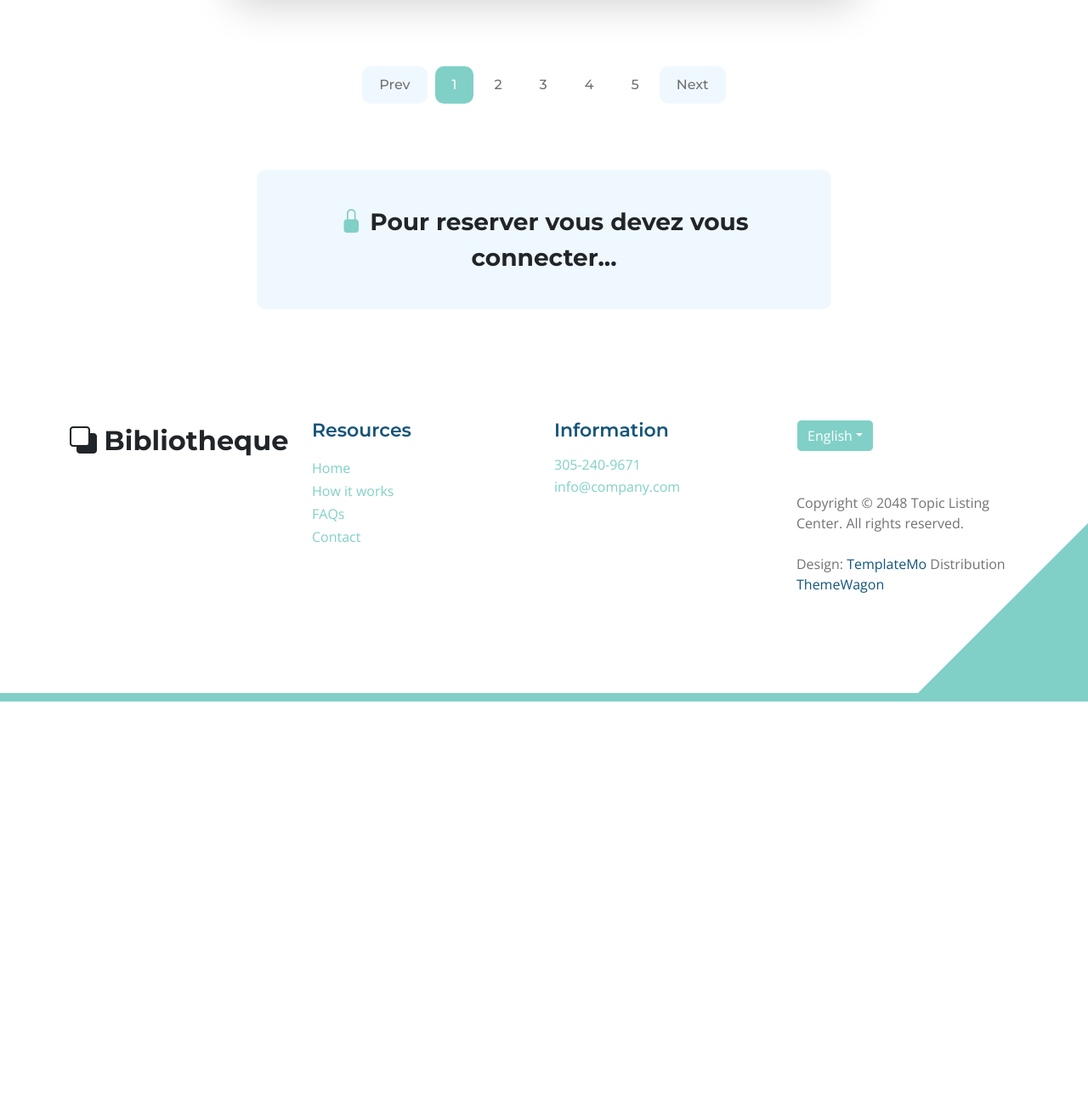
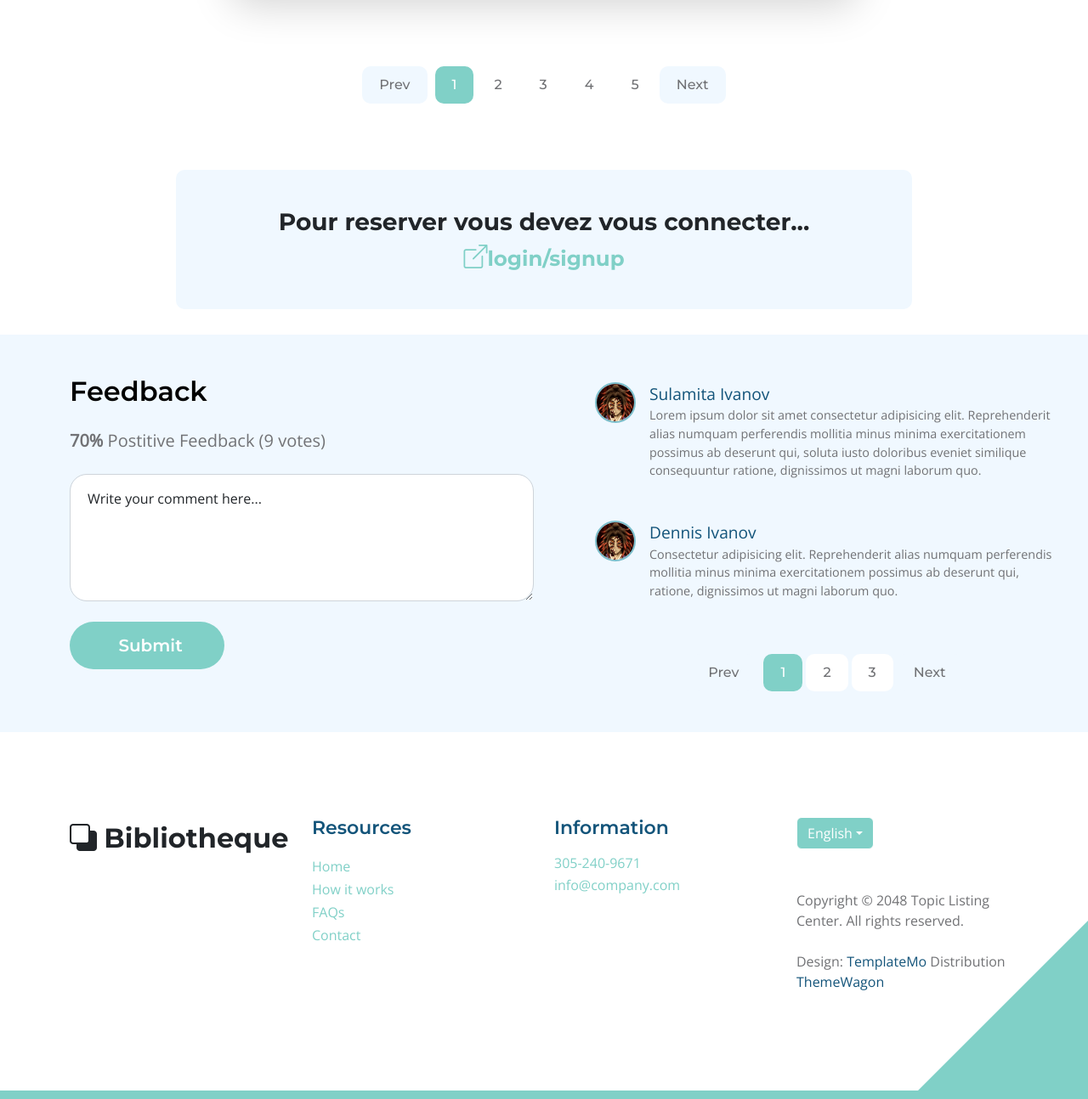
Before and after one commit to NadaMesbah/Library-Management-Project, a Django app: page /ouvrage/9e0dcb7c-729a-468b-a2b3-18f6c9dac47d in a window 1280 px wide. Shown: the part 1743-3037 px from the top of the page at 85% size. Before the commit the page ends 2569 px from the top, so only its background shows below. Run offline with Django 5.2, Linux system fonts and the light colour scheme; data comes from the database, SQL or seed files in the repository; some libraries are stand-ins or nearby versions.

Commit message:
Feedback Section

```diff
--- a/ouvrages/templates/ouvrages/browse-ouvrages.html
+++ b/ouvrages/templates/ouvrages/browse-ouvrages.html
@@ -79,7 +79,7 @@
                                     {% comment %} {% if ouvrage.vote_total != 0 %} {% endcomment %}
                                         <p class="">
                                             <span style="font-weight: bold;">{{ouvrage.vote_ratio}}%</span> Postitive
-                                                Feedback ({{ouvrage.vote_total}} votes)
+                                            Feedback ({{ouvrage.vote_total}} vote{{ ouvrage.vote_total|pluralize:"s" }})
                                         </p>
                                     {% comment %} {%endif%} {% endcomment %}
                                 </div>
--- a/ouvrages/templates/ouvrages/index.html
+++ b/ouvrages/templates/ouvrages/index.html
@@ -60,7 +60,7 @@
                                 {% comment %} {% if best_ouvrage.vote_total != 0 %} {% endcomment %}
                                     <p class="mb-0">
                                         <span style="font-weight: bold;">{{best_ouvrage.vote_ratio}}%</span> Postitive
-                                            Feedback ({{best_ouvrage.vote_total}} votes)
+                                            Feedback ({{best_ouvrage.vote_total}} vote{{ best_ouvrage.vote_total|pluralize:"s" }})
                                     </p>
                                 {% comment %} {%endif%} {% endcomment %}
                                 {% comment %} <h5 class="text-black-50 mt-2">Description:</h5>
@@ -101,7 +101,7 @@
                                 {% comment %} {% if newest_ouvrage.vote_total != 0 %} {% endcomment %}
                                     <p class="text-white mt-2">
                                         <span style="font-weight: bold;">{{newest_ouvrage.vote_ratio}}%</span> Postitive
-                                            Feedback ({{newest_ouvrage.vote_total}} votes)
+                                        Feedback ({{newest_ouvrage.vote_total}} vote{{ newest_ouvrage.vote_total|pluralize:"s" }})
                                     </p>
                                 {% comment %} {%endif%} {% endcomment %}
                                 <h5 class="text-white mb-2">Description:</h5>
@@ -164,7 +164,7 @@
                                     </p>
                                     <p class="mb-0">
                                         <span style="font-weight: bold;">{{ouvrage.vote_ratio}}%</span> Postitive
-                                            Feedback ({{ouvrage.vote_total}} votes)
+                                        Feedback ({{ouvrage.vote_total}} vote{{ ouvrage.vote_total|pluralize:"s" }})
                                     </p>
                             </div>
                         </div>
--- a/ouvrages/templates/ouvrages/single-ouvrage.html
+++ b/ouvrages/templates/ouvrages/single-ouvrage.html
@@ -136,10 +136,106 @@
                     </ul>
                 </nav>
             </div>
-            <div class="col-lg-8 col-12 m-auto mt-lg-5" id="reservation">
+            <div class="col-lg-10 col-12 m-auto mt-lg-5" id="reservation">
                 <blockquote>
-                    <a href="#" class="custom-icon bi-lock-fill smoothscroll"></a> Pour reserver vous devez vous connecter...
+                    Pour reserver vous devez vous connecter... <a href="#" class="custom-icon bi-box-arrow-up-right smoothscroll"><small>login/signup</small></a>
                 </blockquote>
+            </div>
+        </div>
+    </div>
+</section>
+<section>
+    <div class="pt-lg-5 pb-lg-5 section-bg">
+        <div class="container">
+            <div class="row">
+                <div class="col">
+                <div class="w-100 col-12">
+                    <h3 class="mb-3 pb-2">Feedback</h3>
+                    <p class="mb-lg-4">
+                    <span style="font-weight: bold;">{{ouvrage.vote_ratio}}%</span> Postitive
+                    Feedback ({{ouvrage.vote_total}} vote{{ ouvrage.vote_total|pluralize:"s" }})
+                    </p>
+                </div>
+
+                <div class="w-100 col-12 mt-lg-2">
+                    <form action="#" method="post" class="custom-form contact-form" role="form">
+                        <div class="col">
+                        <div class="col-lg-12 col-12">
+
+                            <div class="form-floating">
+                                <textarea class="form-control" id="message" name="message" placeholder="Write your comments here..."></textarea>
+
+                                <label for="floatingTextarea">Write your comment here...</label>
+                            </div>
+                        </div>
+                        <div class="col-lg-4 col-12 ms-0">
+                            <button type="submit" class="form-control">Submit</button>
+                        </div>
+                        </div>
+                    </form>
+                </div>
+                </div>
+
+                <div class="col">
+                <div class="commentList w-100 col-12 mt-lg-2 ms-lg-5">
+                    <div class="comment">
+                        <a href="#">
+                            <img class="avatar avatar--sm"
+                                src="{% static 'images/pfp.jpg'%}" alt="user" />
+                        </a>
+                        <div class="comment__details">
+                            <a href="#" class="comment__author">Sulamita Ivanov</a>
+                            <p class="comment__info">
+                            Lorem ipsum dolor sit amet consectetur adipisicing elit. Reprehenderit alias numquam perferendis
+                            mollitia minus minima exercitationem possimus ab deserunt qui, soluta iusto doloribus eveniet
+                            similique consequuntur ratione, dignissimos ut magni laborum quo.
+                            </p>
+                        </div>
+                    </div>
+
+                    <div class="comment">
+                        <a href="#">
+                        <img class="avatar avatar--sm" src="{% static 'images/pfp.jpg'%}" alt="user" />
+                        </a>
+                        <div class="comment__details">
+                            <a href="#" class="comment__author">Dennis Ivanov</a>
+                            <p class="comment__info">
+                                Consectetur adipisicing elit. Reprehenderit alias numquam perferendis mollitia minus minima
+                                exercitationem possimus ab deserunt qui, ratione, dignissimos ut magni laborum quo.
+                            </p>
+                        </div>
+                    </div>
+                </div>
+                <div class="w-100 col-12 mt-lg-2 ms-lg-5">
+                    <nav aria-label="Page navigation example">
+                        <ul class="pagination justify-content-center mb-0">
+                            <li class="page-item">
+                                <a class="page-link" href="#" aria-label="Previous">
+                                    <span aria-hidden="true">Prev</span>
+                                </a>
+                            </li>
+
+                            <li class="page-item active" aria-current="page">
+                                <a class="page-link" href="#">1</a>
+                            </li>
+
+                            <li class="page-item">
+                                <a class="page-link" href="#">2</a>
+                            </li>
+
+                            <li class="page-item">
+                                <a class="page-link" href="#">3</a>
+                            </li>
+
+                            <li class="page-item">
+                                <a class="page-link" href="#" aria-label="Next">
+                                    <span aria-hidden="true">Next</span>
+                                </a>
+                            </li>
+                        </ul>
+                    </nav>
+                </div>
+            </div>
             </div>
         </div>
     </div>
--- a/templates/main.html
+++ b/templates/main.html
@@ -31,6 +31,52 @@
                 cursor: pointer;
                 color: white;
             }
+            .avatar {
+                border-radius: 50%;
+                border: 2px solid #7bbfcc;
+                object-fit: cover;
+            }
+
+            .avatar--xl {
+            height: 20rem;
+            width: 20rem;
+            }
+
+            .avatar--lg {
+            height: 15rem;
+            width: 15rem;
+            }
+
+            .avatar--md {
+            height: 7rem;
+            width: 7rem;
+            }
+
+            .avatar--sm {
+            height: 3rem;
+            width: 3rem;
+            }
+
+            .commentList {
+            margin: 3rem 0;
+            }
+
+            .comment {
+            display: flex;
+            gap: 1rem;
+            }
+
+            .comment:not(:last-child) {
+            margin-bottom: 2rem;
+            }
+
+            .comment__author {
+            font-size: 1.2rem;
+            }
+
+            .comment__info {
+            font-size: 0.9rem;
+            }
         </style>
     {% include 'navbar.html' %}
     {% block content %}
```
Also changed, not shown: static/images/pfp.jpg (added).
